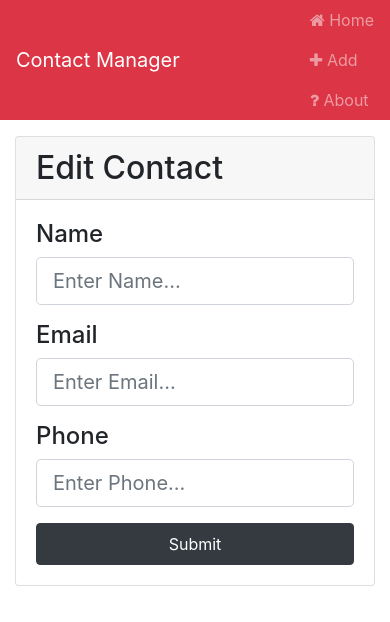
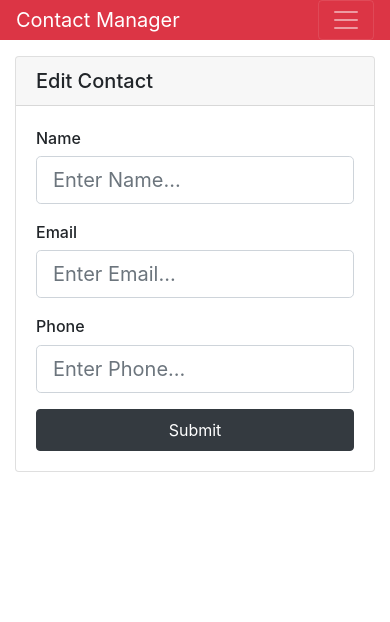
Before and after one commit to ehmusman/contact-manager, a React (Create React App) app: page /edit/contact/1 in a window 390 px wide. Shown: the top 622 px of the page. Built offline with nearby package versions, Linux system fonts and the light colour scheme; no server answers.

Commit message:
navbar made responsive

```diff
--- a/public/index.html
+++ b/public/index.html
@@ -15,6 +15,7 @@
       user's mobile device or desktop. See https://developers.google.com/web/fundamentals/web-app-manifest/
     -->
     <link rel="manifest" href="%PUBLIC_URL%/manifest.json" />
+    <link rel="stylesheet" href="https://stackpath.bootstrapcdn.com/bootstrap/4.1.1/css/bootstrap.min.css" integrity="sha384-WskhaSGFgHYWDcbwN70/dfYBj47jz9qbsMId/iRN3ewGhXQFZCSftd1LZCfmhktB" crossorigin="anonymous">
     <!--
       Notice the use of %PUBLIC_URL% in the tags above.
       It will be replaced with the URL of the `public` folder during the build.
--- a/src/components/contacts/Contact.js
+++ b/src/components/contacts/Contact.js
@@ -59,7 +59,7 @@ class Contact extends Component {
                     return (
                         <div className='card card-body mb-3'>
 
-                            <h1 className="card-heading h3">
+                            <h5 className="card-heading h5">
                                 {name} {" "}
                                 <i className="fa fa-sort-down" style={{ cursor: "pointer" }}
                                     onClick={() => this.setState({
@@ -83,7 +83,7 @@ class Contact extends Component {
                                     ></i>
                                 </Link>
 
-                            </h1>
+                            </h5>
                             {showContactDetail ?
                                 (
                                     <ul className="list-group">
--- a/src/components/layout/AddContact.js
+++ b/src/components/layout/AddContact.js
@@ -67,7 +67,7 @@ class AddContact extends Component {
                     const { dispatch } = value;
                     return (
                         <div className="card mb-3">
-                            <h1 className="card-header h2">Add Contact</h1>
+                            <h5 className="card-header">Add Contact</h5>
                             <div className="card-body">
                                 <form
                                     onSubmit={this.onSubmit.bind(this, dispatch)}>
--- a/src/components/layout/EditContact.js
+++ b/src/components/layout/EditContact.js
@@ -73,7 +73,7 @@ class AddForm extends Component {
                     const { dispatch } = value;
                     return (
                         <div className="card mb-3">
-                            <h1 className="card-header h2">Edit Contact</h1>
+                            <h5 className="card-header h5">Edit Contact</h5>
                             <div className="card-body">
                                 <form
                                     onSubmit={this.onSubmit.bind(this, dispatch)}>
--- a/src/components/layout/Header.js
+++ b/src/components/layout/Header.js
@@ -4,11 +4,14 @@ class Header extends Component {
     render() {
         return (
             <nav className="navbar navbar-expand-sm navbar-dark bg-danger mb-3 py-0">
-                <div className='container'>
+                <div className="container">
                     <a href="/" className="navbar-brand">
                         Contact Manager
-                    </a>
-                    <div>
+                </a>
+                    <button className="navbar-toggler" data-toggle="collapse" data-target="#navBarNav">
+                        <span className="navbar-toggler-icon"></span>
+                    </button>
+                    <div id="navBarNav" className="collapse navbar-collapse">
                         <ul className="navbar-nav ml-auto">
                             <li className="nav-item">
                                 <Link to="/" className="nav-link">
--- a/src/components/layout/TextInputGroup.js
+++ b/src/components/layout/TextInputGroup.js
@@ -5,7 +5,7 @@ import classnames from 'classnames'
 export default function TextInputGroup({ label, name, type, placeholder, value, onChange, error }) {
     return (
         <div className="form-group">
-            <label htmlFor={name} className="h4">{label}</label>
+            <label htmlFor={name} className="h6">{label}</label>
             <input
                 type={type}
                 className={classnames("form-control form-control-lg mb-2", {
--- a/src/components/pages/About.js
+++ b/src/components/pages/About.js
@@ -4,7 +4,7 @@ function About() {
     // add "props" if you want to add params in page
     return (
         <div>
-            <h3 className="display-3">
+            <h3 className="display-4">
                 {/* {props.match.params.id} */}
                 About Contact Manager</h3>
             <p className="lead">This is a simple app to manage contacts</p>
```
Also changed, not shown: 1 other file (tests, documents, lock files or other folders).
